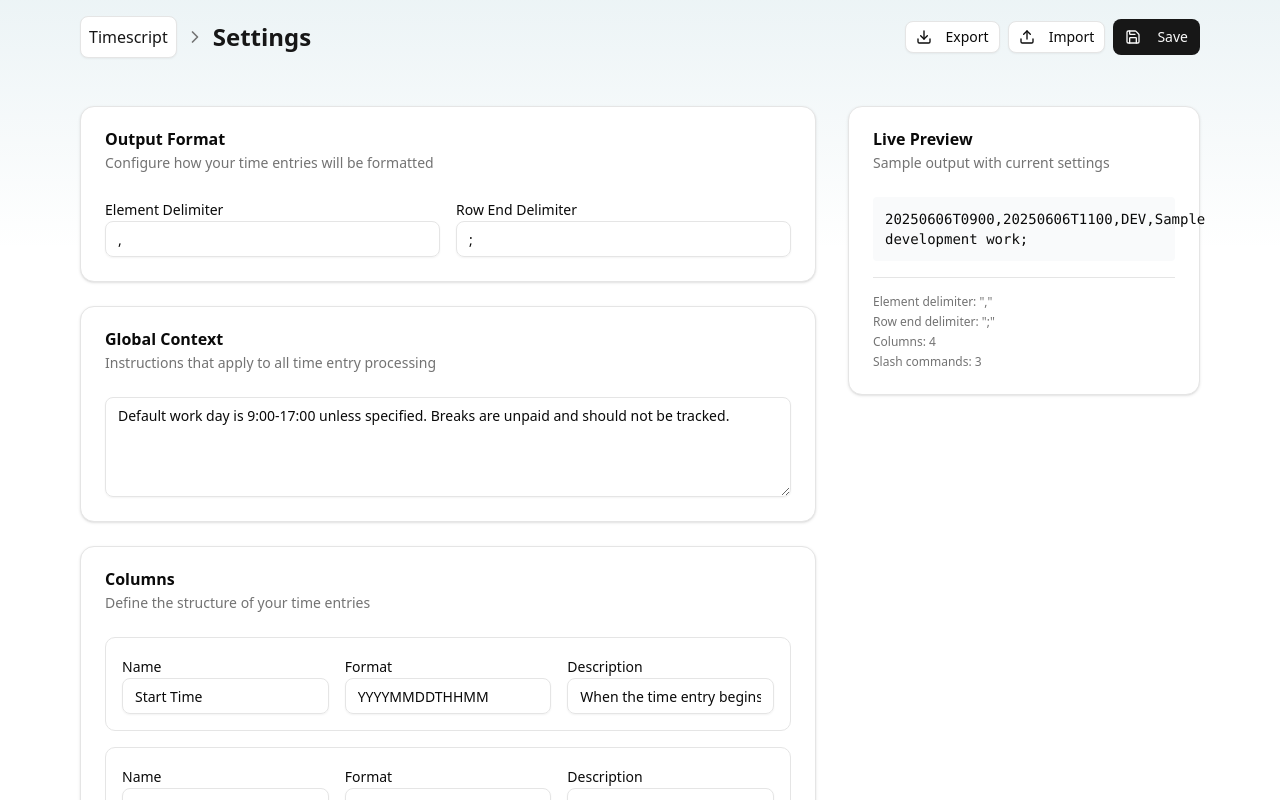
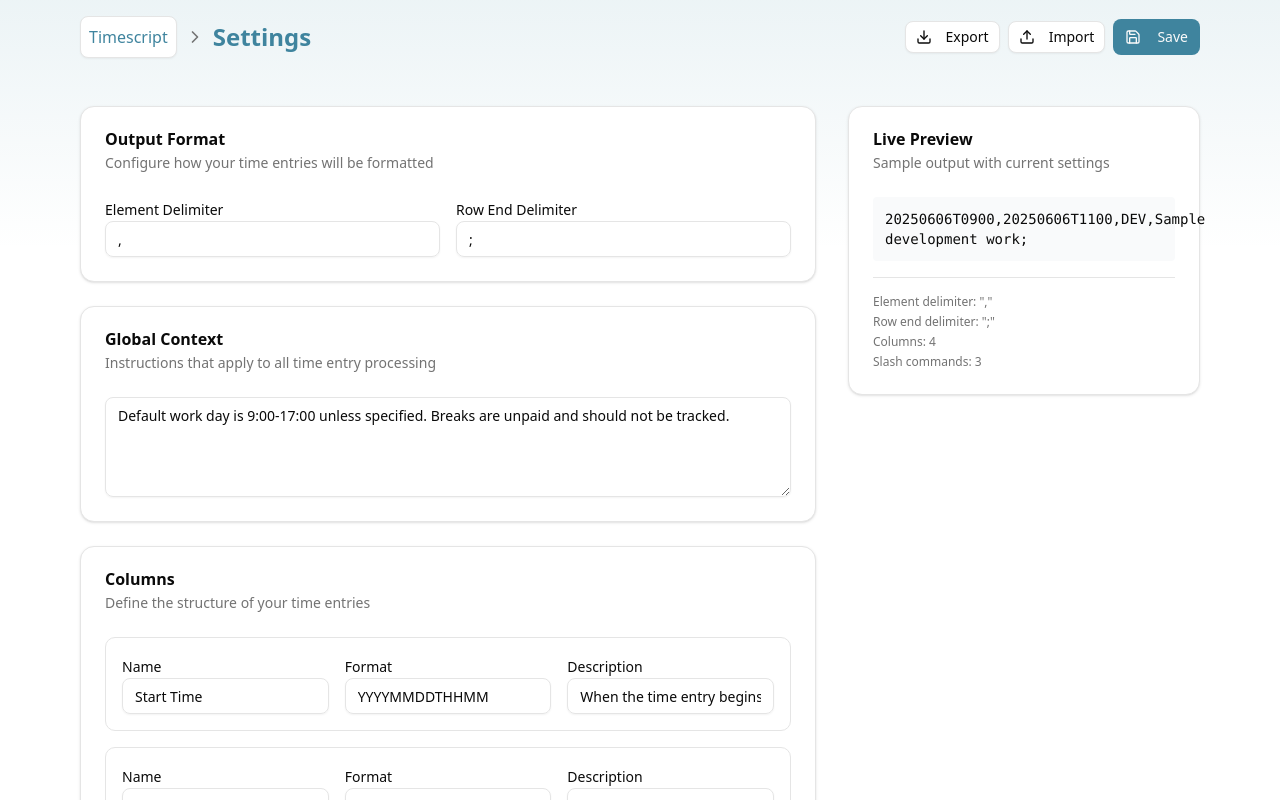
Before and after one commit to iste2/timescript, a Next.js app: page /settings in a window 1280 px wide. Shown: the top 800 px of the page. Built offline with nearby package versions, Linux system fonts and the light colour scheme.

Commit message:
refactor: update primary and sidebar color variables for consistency in globals.css

```diff
--- a/app/globals.css
+++ b/app/globals.css
@@ -49,7 +49,7 @@
   --card-foreground: oklch(0.145 0 0);
   --popover: oklch(1 0 0);
   --popover-foreground: oklch(0.145 0 0);
-  --primary: oklch(0.205 0 0);
+  --primary: oklch(0.58 0.08 225);
   --primary-foreground: oklch(0.985 0 0);
   --secondary: oklch(0.97 0 0);
   --secondary-foreground: oklch(0.205 0 0);
@@ -68,7 +68,7 @@
   --chart-5: oklch(0.769 0.188 70.08);
   --sidebar: oklch(0.985 0 0);
   --sidebar-foreground: oklch(0.145 0 0);
-  --sidebar-primary: oklch(0.205 0 0);
+  --sidebar-primary: oklch(0.58 0.08 225);
   --sidebar-primary-foreground: oklch(0.985 0 0);
   --sidebar-accent: oklch(0.97 0 0);
   --sidebar-accent-foreground: oklch(0.205 0 0);
@@ -83,8 +83,8 @@
   --card-foreground: oklch(0.985 0 0);
   --popover: oklch(0.205 0 0);
   --popover-foreground: oklch(0.985 0 0);
-  --primary: oklch(0.922 0 0);
-  --primary-foreground: oklch(0.205 0 0);
+  --primary: oklch(0.68 0.1 225);
+  --primary-foreground: oklch(0.985 0 0);
   --secondary: oklch(0.269 0 0);
   --secondary-foreground: oklch(0.985 0 0);
   --muted: oklch(0.269 0 0);
@@ -102,7 +102,7 @@
   --chart-5: oklch(0.645 0.246 16.439);
   --sidebar: oklch(0.205 0 0);
   --sidebar-foreground: oklch(0.985 0 0);
-  --sidebar-primary: oklch(0.488 0.243 264.376);
+  --sidebar-primary: oklch(0.68 0.1 225);
   --sidebar-primary-foreground: oklch(0.985 0 0);
   --sidebar-accent: oklch(0.269 0 0);
   --sidebar-accent-foreground: oklch(0.985 0 0);
```
